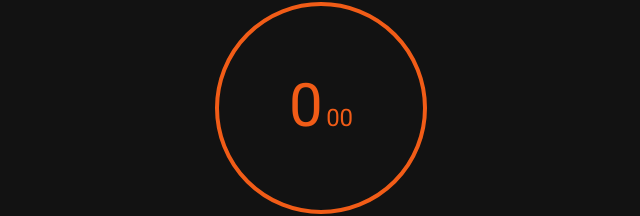
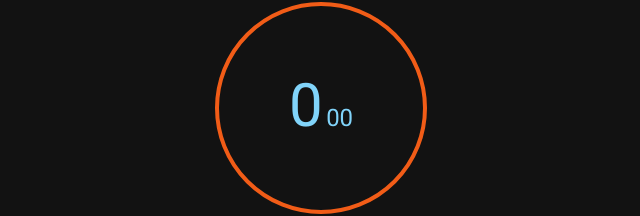
Before and after one commit to MatheusH2021/Cronometro, a plain HTML site: page index.html in a window 1280 px wide. Shown: the part 284-500 px from the top of the page, without its empty margins (319-959 px from the left). Drawn offline with nearby package versions, Linux system fonts and the light colour scheme.

Commit message:
Commit realizado

```diff
--- a/style.css
+++ b/style.css
@@ -70,14 +70,14 @@ main {
 }
 
 .minutos {
-    color: #f15c17;
+    color: #81D4FA;
     font-size: 3.75rem;
     font-weight: 400;
     letter-spacing: -0.03125rem;
 }
 
 .segundos {
-    color: #f15c17;
+    color: #81D4FA;
     font-size: 1.5rem;
     font-weight: 400;
     letter-spacing: 0rem;
```
